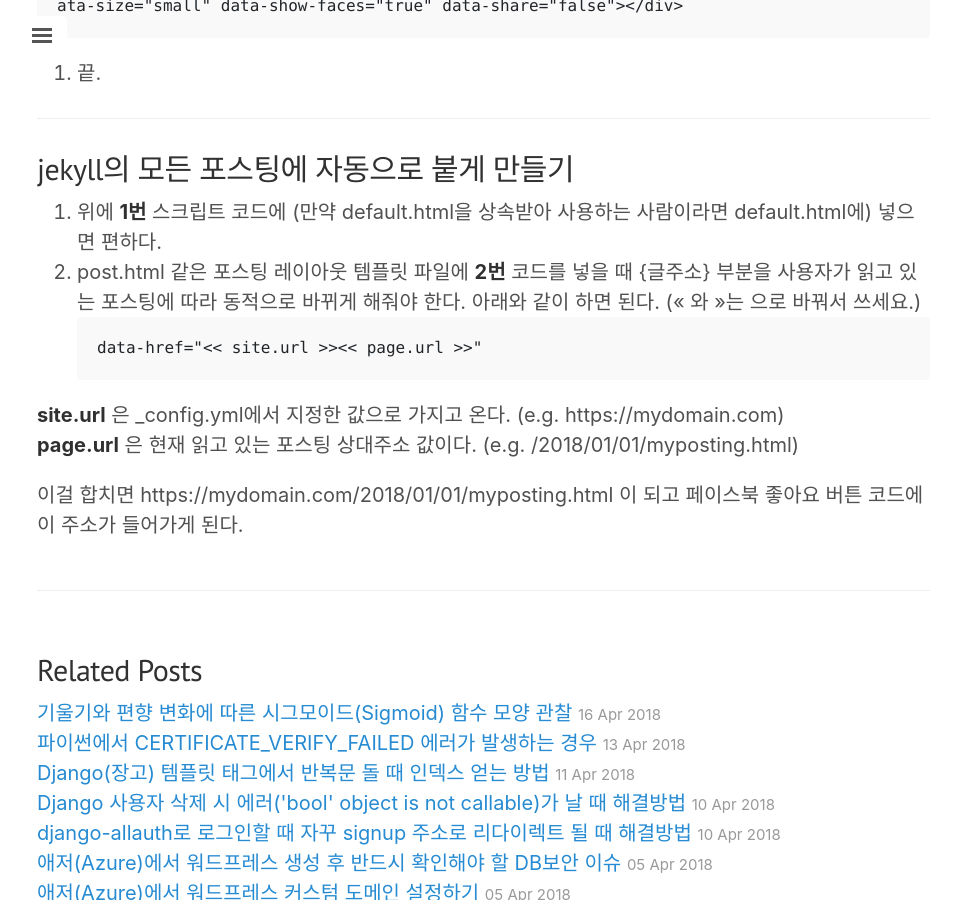
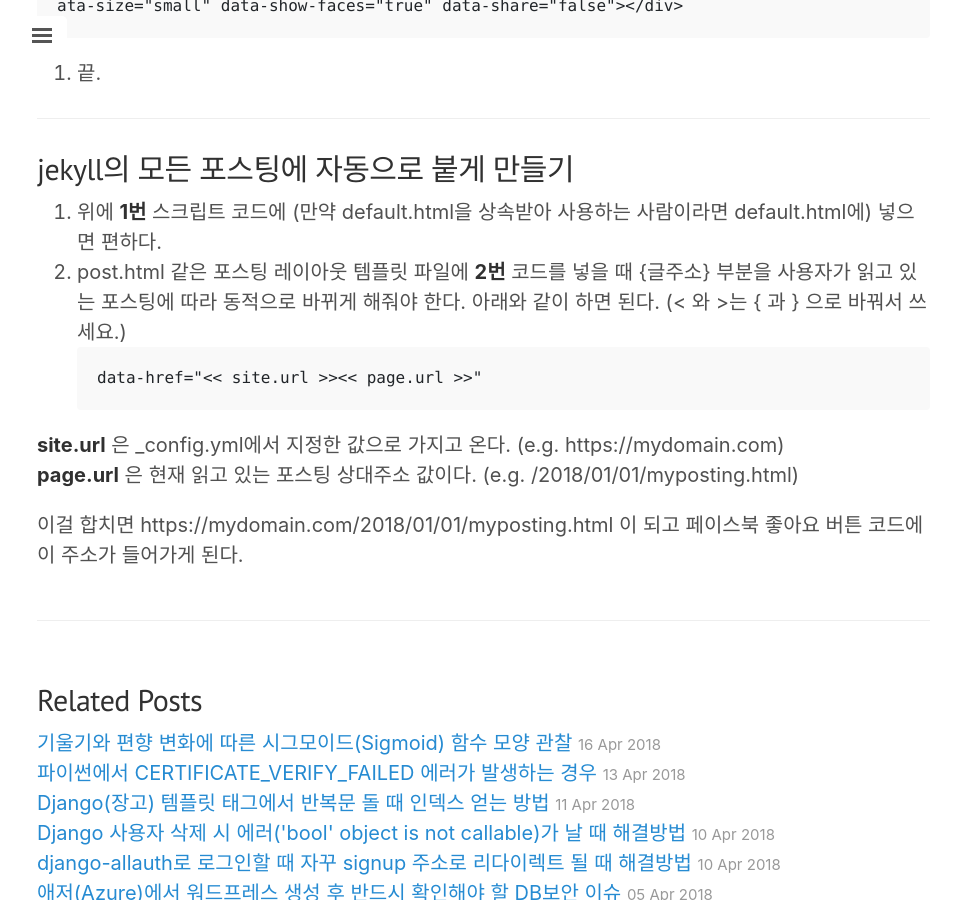
Before and after one commit to jwkcp/jwkcp.github.com, a Jekyll site: the page built from _posts/2018-04-06-how-to-insert-a-facebook-like-button-into-jekyll.md, in a window 1280 px wide and 900 px high, scrolled down 885 px. Shown: the whole window, without its empty margins (3-960 px from the left). Built offline with Jekyll 4.4.1, drawn with Linux system fonts in a browser that asks for light colours; nearby versions of some CDN libraries; comment, search, counter and statistics services are not loaded.

```diff
--- a/_posts/2018-04-06-how-to-insert-a-facebook-like-button-into-jekyll.md
+++ b/_posts/2018-04-06-how-to-insert-a-facebook-like-button-into-jekyll.md
@@ -37,7 +37,7 @@
 ## jekyll의 모든 포스팅에 자동으로 붙게 만들기
 1. 위에 **1번** 스크립트 코드에 (만약 default.html을 상속받아 사용하는 사람이라면 default.html에) 넣으면 편하다.
 2. post.html 같은 포스팅 레이아웃 템플릿 파일에 **2번** 코드를 넣을 때 {글주소} 부분을 사용자가 읽고 있는 포스팅에 따라 동적으로 바뀌게 해줘야 한다. 아래와 같이 하면 된다.
-(<< 와 >>는 {{ 과 }} 으로 바꿔서 쓰세요.)
+(< 와 >는 { 과 } 으로 바꿔서 쓰세요.)
 ~~~
 data-href="<< site.url >><< page.url >>"
 ~~~
```
Also changed, not shown: _posts/2018-04-16-sigmoid-graph-according-to-slope-change.md (+12 -6 lines).
